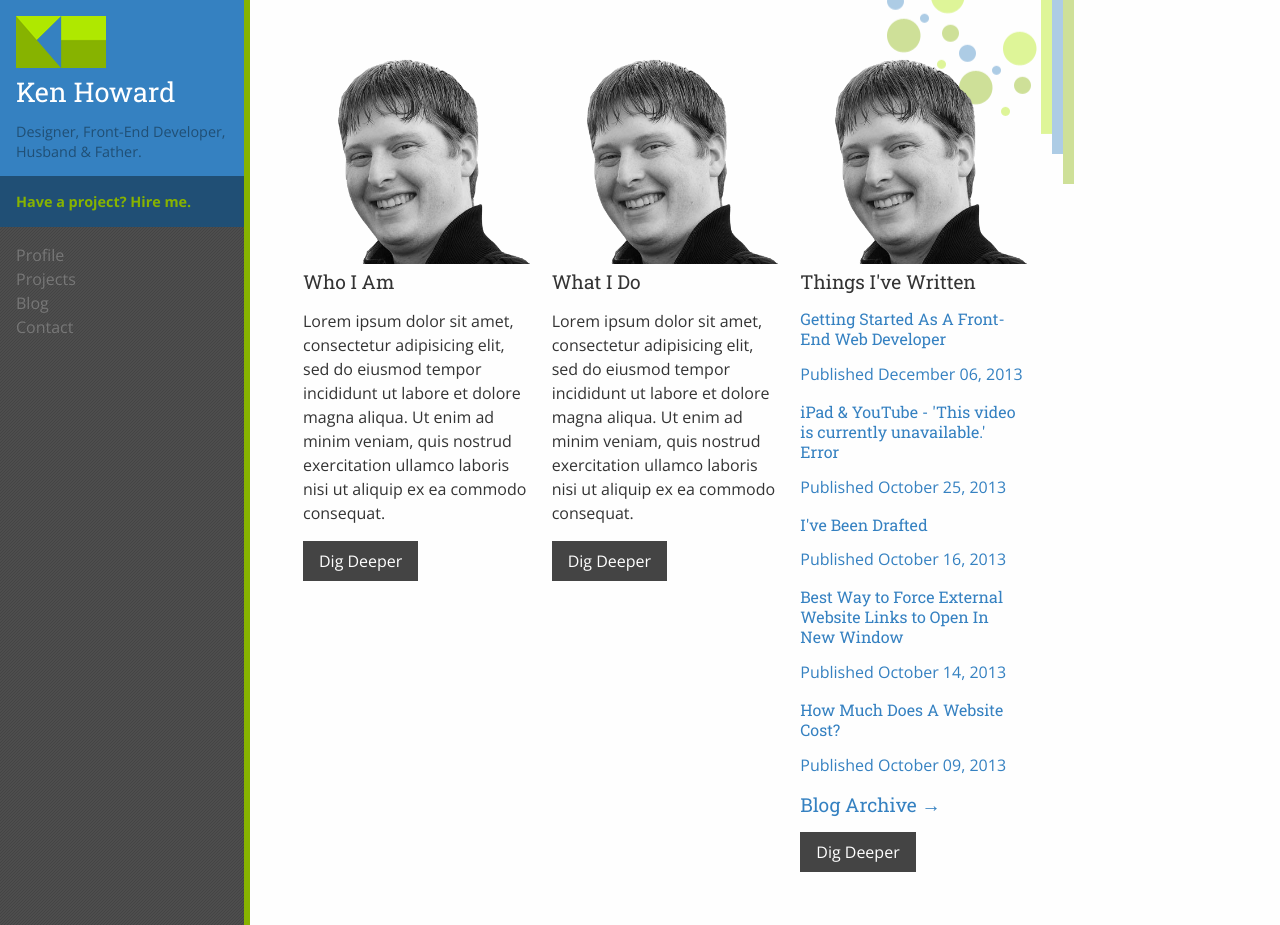
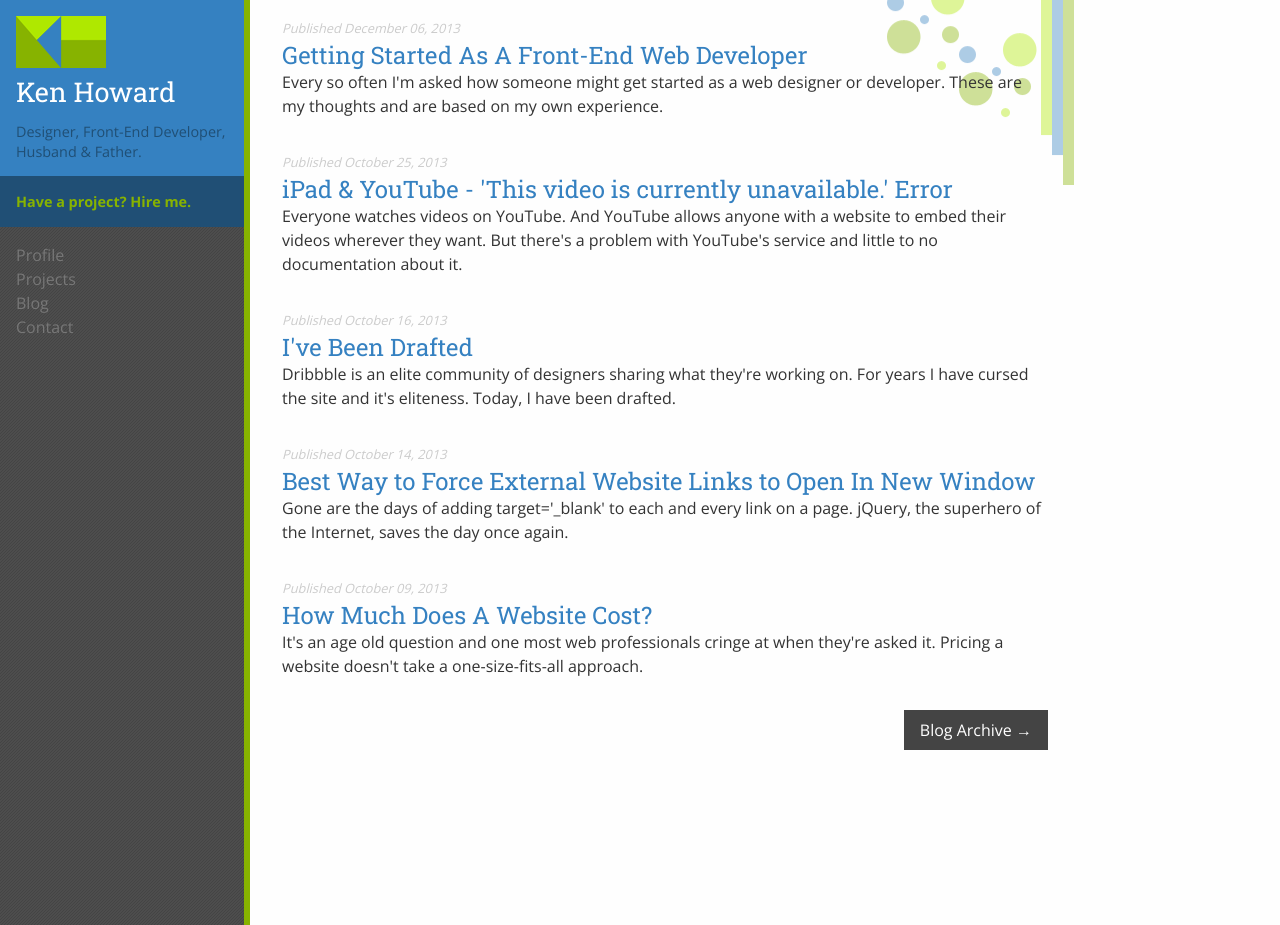
Before and after one commit to kenhowardpdx/kenhowardpdx.github.io, a Jekyll site: the page built from index.html, in a window 1280 px wide and 925 px high. Built offline with Jekyll 4.4.1, drawn with Linux system fonts in a browser that asks for light colours; nearby versions of some CDN libraries; Markdown is read by kramdown in place of the engine named in the settings.

Commit message:
cleaned up new design

```diff
--- a/_layouts/post.html
+++ b/_layouts/post.html
@@ -10,7 +10,7 @@ pageclass: blog
 
 {% if page.postimage %}
 
-<div class="post-image alignleft"><img src="{{ page.postimage }}" alt="{{ page.title }}" /></div>
+<div class="group post-image alignleft"><img src="{{ page.postimage }}" alt="{{ page.title }}" /></div>
 
 {% endif %}
 
--- a/index.html
+++ b/index.html
@@ -6,49 +6,17 @@ sitemap:
     lastmod: 2013-09-10T12:49:30-05:00
 ---
 
-<div class="group columns">
-
-	<div class="col-1-3">
-		<div class="photo">
-			<img src="/images/ken.png" />
-		</div>
-		<h3>Who I Am</h3>
-		<p>Lorem ipsum dolor sit amet, consectetur adipisicing elit, sed do eiusmod
-		tempor incididunt ut labore et dolore magna aliqua. Ut enim ad minim veniam,
-		quis nostrud exercitation ullamco laboris nisi ut aliquip ex ea commodo
-		consequat.</p>
-		<a href="/profile" class="button">Dig Deeper</a>
-	</div>
-
-	<div class="col-1-3">
-		<div class="photo">
-			<img src="/images/ken.png" />
-		</div>
-		<h3>What I Do</h3>
-		<p>Lorem ipsum dolor sit amet, consectetur adipisicing elit, sed do eiusmod
-		tempor incididunt ut labore et dolore magna aliqua. Ut enim ad minim veniam,
-		quis nostrud exercitation ullamco laboris nisi ut aliquip ex ea commodo
-		consequat.</p>
-		<a href="/profile" class="button">Dig Deeper</a>
-	</div>
-
-	<div class="col-1-3">
-		<div class="photo">
-			<img src="/images/ken.png" />
-		</div>
-		<h3>Things I've Written</h3>
-		<div class="blogEntries">
-		{% for post in site.posts limit:5 %}
-		<a href="{{ post.url }}" class="blogEntry">
-		<h5>{{ post.title }}</h5>
-		<p class="blogDate">Published {{ post.date | date: "%B %d, %Y" }}</p>
-		</a>
-		{% endfor %}
-		<a href="/blog/" class="blogEntry">
-			<h3>Blog Archive &rarr;</h3>
-		</a>
-		</div><!-- .blogEntries -->
-		<a href="/profile" class="button">Dig Deeper</a>
-	</div>
-
+<div class="blogEntries">
+{% for post in site.posts limit:5 %}
+<div class="post-group">
+  <p class="post-meta">Published {{ post.date | date: "%B %d, %Y" }}</p>
+  <h2 class="post-title"><a href="{{ post.url }}">{{ post.title }}</a></h2>
+  {% if post.summary %}
+  <p class="post-summary">{{ post.summary }}</p>
+  {% endif %}
 </div>
+{% endfor %}
+<div class="prevNextLinks group">
+<a href="/blog/" class="button right">Blog Archive &rarr;</a>
+</div>
+</div><!-- .blogEntries -->
```
Also changed, not shown: _posts/2013-10-25-ipad-youtube-this-video-is-currently-unavailable-error.md (+5 -0 lines), _sass/_wordpress.scss (added, +82 -0 lines), _sass/style.scss (+43 -8 lines), projects/index.html (+5 -5 lines), 4 other files.
